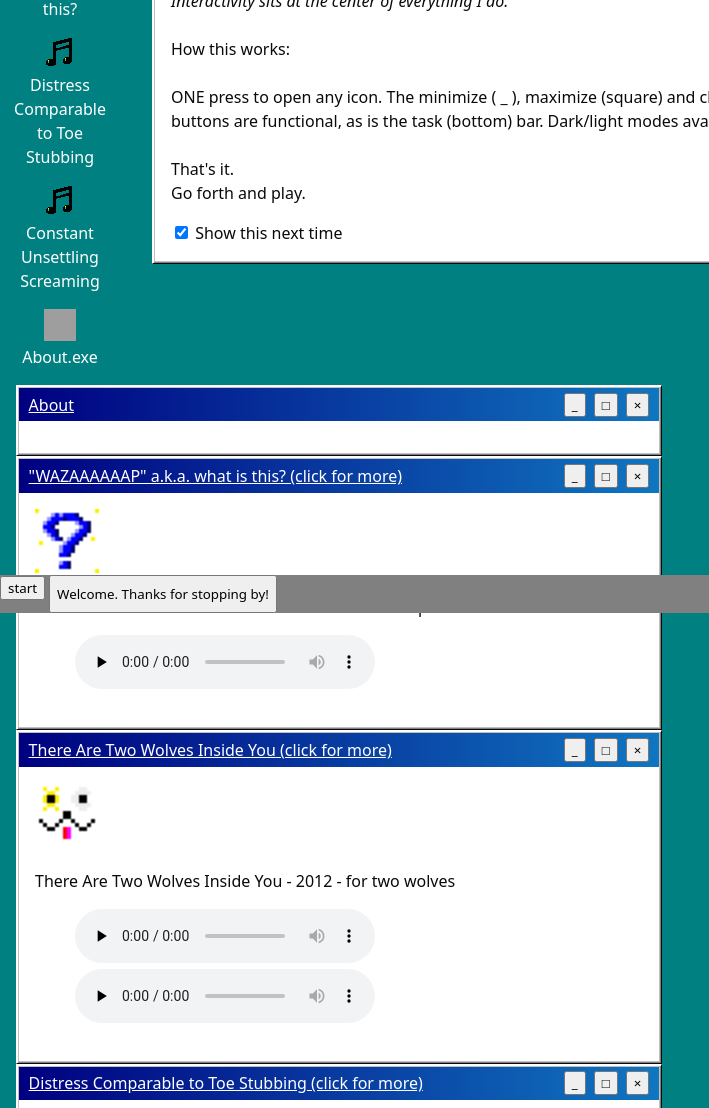
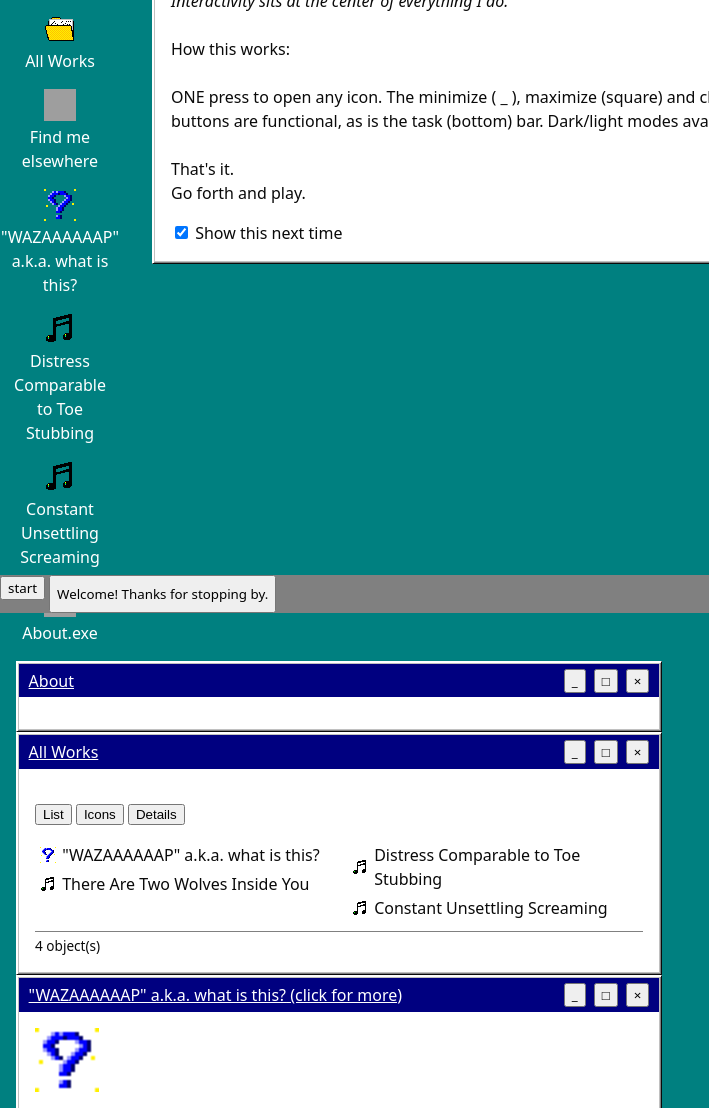
Before and after one commit to hi-im-sophie-muse/astrosite, an Astro site: page / in a window 1280 px wide. Shown: the part 187-1295 px from the top of the page, without its empty margins (0-709 px from the left). Built offline with nearby package versions, Linux system fonts and the light colour scheme; Astro itself is replaced by a stand-in of ours; grey boxes are pictures that could not be loaded; a web font is replaced by a local one.

Commit message:
[skip-netlify] file folder structure - the about and a couple of icons pending

```diff
--- a/src/components/Desktop.tsx
+++ b/src/components/Desktop.tsx
@@ -195,6 +195,11 @@ export default function Desktop({ children }: { children: ComponentChildren }) {
           show(icon.hash.slice(1));
           return;
         }
+        const view = t.closest<HTMLElement>('[data-view]');
+        if (view) {
+          view.closest('.folder')?.setAttribute('data-show', view.dataset.view ?? 'list');
+          return;
+        }
         // const btn = (e.target as HTMLElement).closest('.minbtn');
         // const win = winOf(btn);
         // if (btn && win) hide(win.id);
--- a/src/content.config.ts
+++ b/src/content.config.ts
@@ -54,6 +54,7 @@ const works = defineCollection({
     role: z.string().default('Composer'),
     collaborators: z.array(z.object({ name: z.string(), role: z.string().optional(), url: z.url().optional() })).default([]),
     icon: z.string().optional(),
+    selected: z.boolean().default(false),
   }),
 });
 
--- a/src/content/works/testwork1.md
+++ b/src/content/works/testwork1.md
@@ -15,6 +15,7 @@ instrumentation:
   - headset
 coverArt: ../../../public/icons/testwork0.png
 featured: true
+selected: true
 ---
 # "Break it on purpose"
 
--- a/src/pages/index.astro
+++ b/src/pages/index.astro
@@ -18,6 +18,15 @@ const person = {
   jobTitle: 'Composer',
   url: Astro.site?.href,
 }
+
+const links = [
+  { label: 'List of Links', url: 'https://www.campsite.bio/hi_im_sophie.muse'},
+  { label: 'YouTube', url: 'https://www.youtube.com/@hiimsophiemuse' },
+  { label: 'Instagram', url: 'https://www.instagram.com/hi_im_sophie.muse' },
+  { label: 'TikTok', url: 'https://www.tiktok.com/@hi_im_sophie.muse'},
+  { label: 'LinkedIn', url:'https://www.linkedin.com/in/sophia-lacson-lambinet-349623230/' }
+];
+
 ---
 
 <html lang="en">
@@ -39,6 +48,18 @@ const person = {
       <h2><a href="./sandbox" target="_blank">ORIGINAL ASTRO v0.4 HOMEPAGE</a><br/></h2>
       <Desktop client:load>
       <nav class="icons" aria-label="shortcuts">
+        <a class="icon" href="#selected-works">
+          <img src="/icons/folder.png" alt="" width="32" height="32" />
+          <span>Highlighted Works</span>
+        </a>
+        <a class="icon" href="#my-works">
+          <img src="/icons/folder.png" alt="" width="32" height="32" />
+          <span>All Works</span>
+        </a>
+        <a class="icon" href="#links">
+          <img src="/icons/globe.png" alt="" width="32" height="32" />
+          <span>Find me elsewhere</span>
+        </a>
         {works.filter((entry) => entry.data.featured).map((entry) => (
         <a class="icon" href={'#' + entry.id} >
           <img src={iconFor(entry.data)} alt="" width="32" height="32" />
@@ -50,7 +71,7 @@ const person = {
           <span>About.exe</span>
         </a>
         <section class="window" id="welcome" hidden>
-  <header class="titlebar" tabindex="0"><a href="#welcome">Welcome. Thanks for stopping by!</a><button class="minbtn" type="button" aria-label="minimize">_</button><button class="maxbtn" type="button" aria-label="maximize">□</button><button class="closebtn" type="button" aria-label="close">×</button></header>
+          <header class="titlebar" tabindex="0"><a href="#welcome">Welcome! Thanks for stopping by.</a><button class="minbtn" type="button" aria-label="minimize">_</button><button class="maxbtn" type="button" aria-label="maximize">□</button><button class="closebtn" type="button" aria-label="close">×</button></header>
           <div class="body">
             <h2>hi, I'm Sophie, and you've reached my desktop.</h2>
             <p><i>Interactivity sits at the center of everything I do.</i><br><br> How this works: <br> <br>ONE press to open any icon. The minimize ( _ ), maximize (square) and close (x) buttons are functional, as is the task (bottom) bar. Dark/light modes available. <br><br> That's it. <br> Go forth and play. </p>
@@ -64,11 +85,33 @@ const person = {
             <bio />
           </div>
         </section>
+        <section class="window folder" id="my-works" hidden>
+          <header class="titlebar" tabindex="0"><a href="#my-works">All Works</a><button class="minbtn" type="button" aria-label="minimize">_</button><button class="maxbtn" type="button" aria-label="maximize">□</button><button class="closebtn" type="button" aria-label="close">×</button></header>
+            <div class="body">
+              <p class="views">
+                <button type="button" data-view="list">List</button>
+                <button type="button" data-view="icons">Icons</button>
+                <button type="button" data-view="details">Details</button>
+              </p>
+              <ul class="files">
+                {works.map((entry) => (
+                  <li>
+                    <a href={'/works/' + entry.id + '/'} target="_blank">
+                      <img src={iconFor(entry.data)} alt="" width="16" height="16" />
+                      <span>{entry.data.title}</span>
+                      <span class="year">{entry.data.year}</span>
+                      <span class="kind">{entry.data.kind}</span>
+                    </a>
+                  </li>
+                ))}
+              </ul>
+              <p class="status">{works.length} object(s)</p>
+            </div>
+        </section>
         {works.map((entry) => {
           return (
             <section class="window" id={entry.id} hidden>
-            <header class="titlebar" tabindex="0"><a href={'/works/' + entry.id} target="_blank">{entry.data.title}</a><button class="minbtn">_</button><button class="maxbtn" type="button" aria-label="maximize">□</button>
-<button class="closebtn" type="button" aria-label="close">×</button></header>
+              <header class="titlebar" tabindex="0"><a href={'/works/' + entry.id} target="_blank">{entry.data.title}</a><button class="minbtn">_</button><button class="maxbtn" type="button" aria-label="maximize">□</button><button class="closebtn" type="button" aria-label="close">×</button></header>
               <div class="body">
                 {entry.data.coverArt && <Image src={entry.data.coverArt} alt="" width={64} />}
                 <p>{entry.data.title} - {[labelFor[entry.data.kind], entry.data.year].filter(Boolean).join(' · ')}{entry.data.instrumentation.length > 0 && ' - for ' + entry.data.instrumentation.join(', ')}</p>
@@ -81,6 +124,37 @@ const person = {
             </section>
           );
         })}
+          <section class="window folder" id="selected-works" hidden>
+            <header class="titlebar" tabindex="0"><a href="#selected-works">Highlighted Works</a><button class="minbtn" type="button" aria-label="minimize">_</button><button class="maxbtn" type="button" aria-label="maximize">□</button><button class="closebtn" type="button" aria-label="close">×</button></header>
+              <div class="body">
+                <ul class="files">
+                  {works.filter((entry) => entry.data.selected).map((entry) => (
+                    <li>
+                      <a href={'/works/' + entry.id + '/'} target="_blank">
+                        <img src={iconFor(entry.data)} alt="" width="16" height="16" />
+                        <span>{entry.data.title}</span>
+                      </a>
+                    </li>
+                  ))}
+                </ul>
+                <p class="status">{works.length} object(s)</p>
+              </div>
+          </section>
+          <section class="window folder" id="links" hidden>
+            <header class="titlebar" tabindex="0"><a href="#links">Find me elsewhere</a><button class="minbtn" type="button" aria-label="minimize">_</button><button class="maxbtn" type="button" aria-label="maximize">□</button><button class="closebtn" type="button" aria-label="close">×</button></header>
+              <div class="body">
+                <ul class="files">
+                  {links.map((link) => (
+                    <li>
+                      <a href={link.url} target="_blank" rel="noopener">
+                        <img src="/icons/globe.png" alt="" width="16" height="16" />
+                        <span>{link.label}</span>
+                      </a>
+                    </li>
+                  ))}
+                </ul>
+              </div>
+          </section>
         </Desktop>
       </main>
     </DeskLayout>
--- a/src/styles/theme.css
+++ b/src/styles/theme.css
@@ -50,7 +50,7 @@
   --shadow: #808080;
   --dark: #0a0a0a;
   --title-a: #000080;
-  --title-b: #1076c0;
+  --title-b: #000080; /* #1076c0; */
   --text: #0a0a0a;
   --paper: #ffffff;
 }
@@ -61,7 +61,7 @@
   --light: #999999;
   --shadow: #000;
   --title-a: #1076c0;
-  --title-b: #000080;
+  --title-b: #1076c0; /* #000080; */
   --text: #fff;
   --paper: #555555; /* achieved mathematically and not superstitiously nor surreptitiously */
 }
@@ -187,3 +187,44 @@ body {
   border-color: var(--light) var(--dark) var(--dark) var(--light);
   max-width: 24rem;
 }
+.files {
+  list-style: none;
+  margin: 0;
+  padding: 0;
+  columns: 14rem;
+}
+
+.files a {
+  display: flex;
+  align-items: center;
+  gap: 0.4rem;
+  padding: 0.15rem 0.3rem;
+  color: var(--text);
+  text-decoration: none;
+}
+
+.files a:hover,
+.files a:focus-visible {
+  background: var(--title-a);
+  color: #ffffff;
+}
+
+.files img { image-rendering: pixelated; }
+
+.status {
+  margin: 0.5rem 0 0;
+  padding-top: 0.25rem;
+  border-top: 1px solid var(--shadow);
+  font-size: 0.85rem;
+}
+.files .year,
+.files .kind { display: none; }
+
+.folder[data-show='icons'] .files { columns: auto; display: flex; flex-wrap: wrap; }
+.folder[data-show='icons'] .files a { flex-direction: column; width: 6rem; text-align: center; }
+.folder[data-show='icons'] .files img { width: 32px; height: 32px; }
+
+.folder[data-show='details'] .files { columns: auto; }
+.folder[data-show='details'] .files a { display: grid; grid-template-columns: 16px 1fr 4rem 5rem; }
+.folder[data-show='details'] .files .year,
+.folder[data-show='details'] .files .kind { display: inline; }
```
Also changed, not shown: public/icons/folder.png (added). Lines whose indentation alone changed are shown as unchanged.
